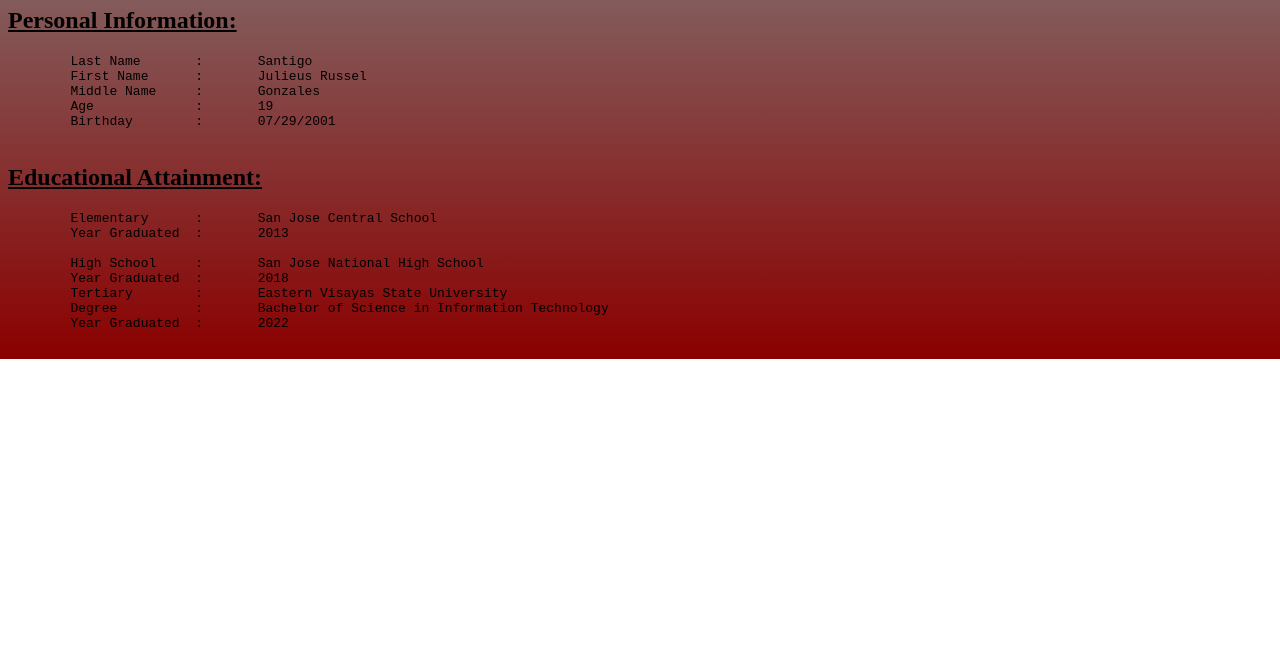
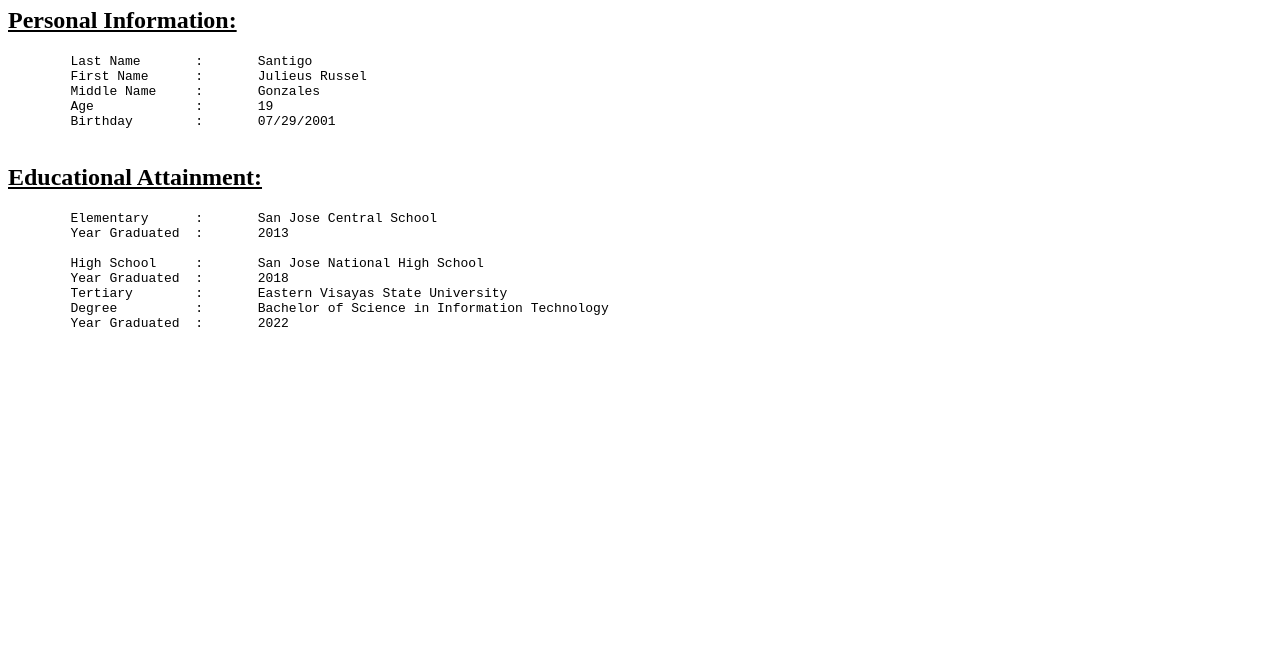
Before and after one commit to Demony0/Russel, a plain HTML site: page Chapter3/Chapter3.html in a window 1280 px wide. Shown: the part 147-800 px from the top of the page. Drawn offline with Linux system fonts and the light colour scheme.

Commit message:
Update Chapter3.html

```diff
--- a/Chapter3/Chapter3.html
+++ b/Chapter3/Chapter3.html
@@ -1,6 +1,6 @@
 <!DOCTYPE html>
 
-	<html lang="en" style="background:linear-gradient(gray,darkred);background-size:100% 100%;background-repeat:no-repeat;">
+	<html lang="en">
 		<head>
 			<meta name="viewport" content="width=device-width,initial-scale=1.0" />
 			<meta name="author" content="Santigo, Julieus Russel" />
```
